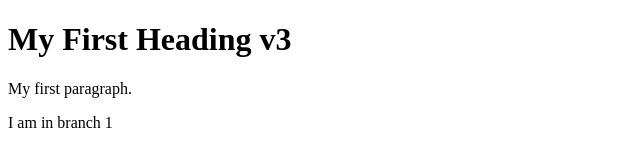
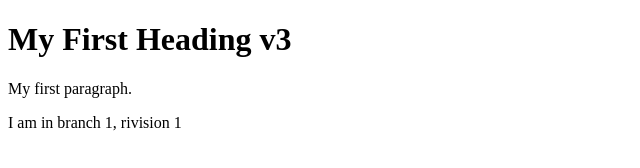
Before and after one commit to jayandra/tagtest, a plain HTML site: page index.html in a window 1280 px wide. Shown: the full height of the page, 0-640 px from the left. Drawn offline with Linux system fonts and the light colour scheme.

Commit message:
commit message: branch1 revision1

```diff
--- a/index.html
+++ b/index.html
@@ -5,6 +5,6 @@
 <h1>My First Heading v3</h1>
 
 <p>My first paragraph.</p>
-<p> I am in branch 1 </p>
+<p> I am in branch 1, rivision 1 </p>
 </body>
 </html>
```
